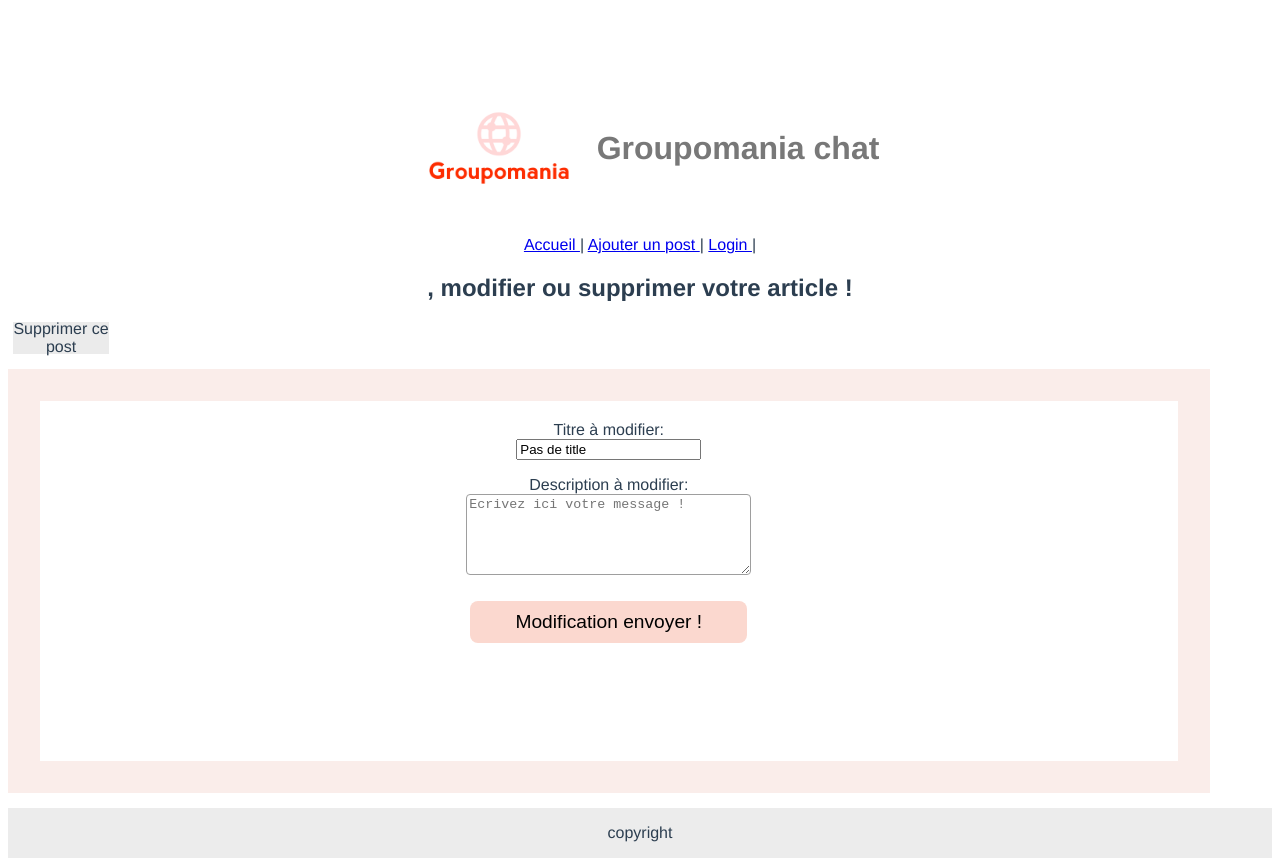
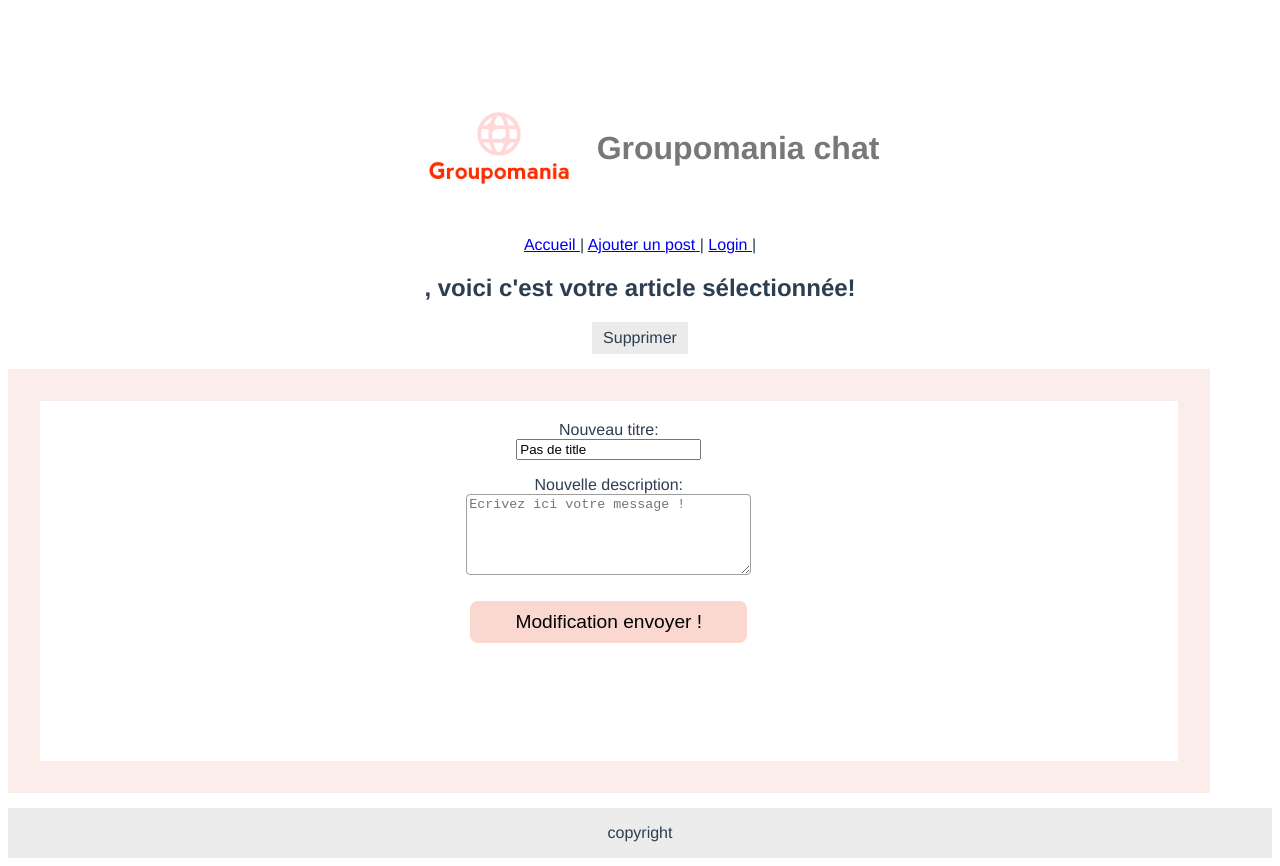
Before and after one commit to megumiR/P7_Megumi, a Vue app in the folder frontend/: page /update/1 in a window 1280 px wide. Built offline with nearby package versions, Linux system fonts and the light colour scheme.

Commit message:
Ajuster CSS l image /sans image sur updateView.vue

```diff
--- a/frontend/src/components/PostCard.vue
+++ b/frontend/src/components/PostCard.vue
@@ -14,7 +14,7 @@
 
 
             <div class="PostCard__button" v-if="userId == authorId || this.$store.getters.rollAdmin == 'admin'">
-                <div class="update PostCard__button--form" >
+                <div class="PostCard__button--form" >
     <!--      @click.prevent="postToUpdate"     -->
                     <router-link :to="`/update/${postId}`" > Detail de <span id="postId">{{postId}}</span> </router-link>
                 </div>
--- a/frontend/src/views/AccueilView.vue
+++ b/frontend/src/views/AccueilView.vue
@@ -87,11 +87,7 @@ export default {
         return this.dataReturnFromParent = 'Vous n\'êtes pas authorizé.';
       }
     },
-    postToUpdate: function() {
-      let postId = document.getElementById('postId').value;      //get request??? but how do i put id on url
-      console.log(postId);
 
-    }
   }
 }
 
--- a/frontend/src/views/UpdateView.vue
+++ b/frontend/src/views/UpdateView.vue
@@ -1,35 +1,29 @@
 <template>
+  <div class="update">
+    <h2>{{ userName }}, voici c'est votre article sélectionnée!</h2>
 
-  <div class="update">
-    <h2>{{ userName }}, modifier ou supprimer votre article !</h2>
-<!--    <PostCard  v-for="post in list"
-      :key="post.id"
-
-      :image="post.image"
-      :content="post.content"
-      :title="post.title"
-      :authorId="post.user_id"
-      :postId="post.id"
-      @emitname="(e) => dataReturnFromParent = e "
-      />
--->
     <div class="PostCard" v-for="post in list" :key="post.id" >
-      <div class="PostCard__textblock">
-        {{ post.title }}<br/>
-        {{ post.content }}
-      </div>
       <div class="PostCard__img">
         <img class="PostCard__img--form" :src="image" alt="image" v-if="image"/>
       </div>
-      <div>{{ post.imageFileName }}</div>
+      <div class="PostCard__textblock">
+        Titre: {{ post.title }}<br/>
+        Description: <br/>
+        {{ post.content }}
       </div>
 
-    <div class="PostCard__button--form" @click.prevent="deletePost">Supprimer ce post</div>
+    </div>
+
+    <div class="flex">
+      <div class="PostCard__button--form" @click.prevent="deletePost" >
+        Supprimer
+      </div>
+    </div>
 
     <div class="formField">
       <form encType="multipart/form-data">
         <div class="form__contentpost">
-                <label for="title">Titre à modifier: </label>
+          <label for="title">Nouveau titre: </label>
           <br />
           <input type="text" name="title" id="title" value="Pas de title" @keyup="title = $event.target.value" required />
 
@@ -37,7 +31,7 @@
         </div>
 
         <div class="form__contentpost">
-                <label for="content">Description à modifier: </label>
+          <label for="content">Nouvelle description: </label>
           <br />
           <textarea name="content" id="content" rows="5" cols="33" placeholder="Ecrivez ici votre message !" @keyup="content = $event.target.value" required>
           </textarea>
@@ -58,8 +52,8 @@
           <button class="button" @click.prevent="updatePost">Modification envoyer !</button>
         </div>
       </form>
+    </div>
 
-    </div>
   </div>
 </template>
 
@@ -107,6 +101,9 @@ export default {
         .then((response) => {
           console.log(response);
           console.log(response.data.result);
+          if ( response.data.result[0].image != null) {
+            this.image = `http://localhost:3000/images/${response.data.result[0].image}`;
+          }
           return this.list = response.data.result
         })
         .catch((err) => {
@@ -184,5 +181,24 @@ export default {
 </script>
 
 <style lang="scss" scoped>
-
+.flex{
+  display: inline-block;
+}
+.PostCard{
+    &__img{
+        max-height: 5em;
+        max-width: 10em;
+        align-self: center;
+        &--form{
+            object-fit: cover;
+            height: 100%;
+            width: 100%;
+        }
+    }
+    &__textblock{
+        position: relative;
+        bottom: -3em;
+        right: -1em;
+    }
+}
 </style>
```
Lines whose indentation alone changed are shown as unchanged.
